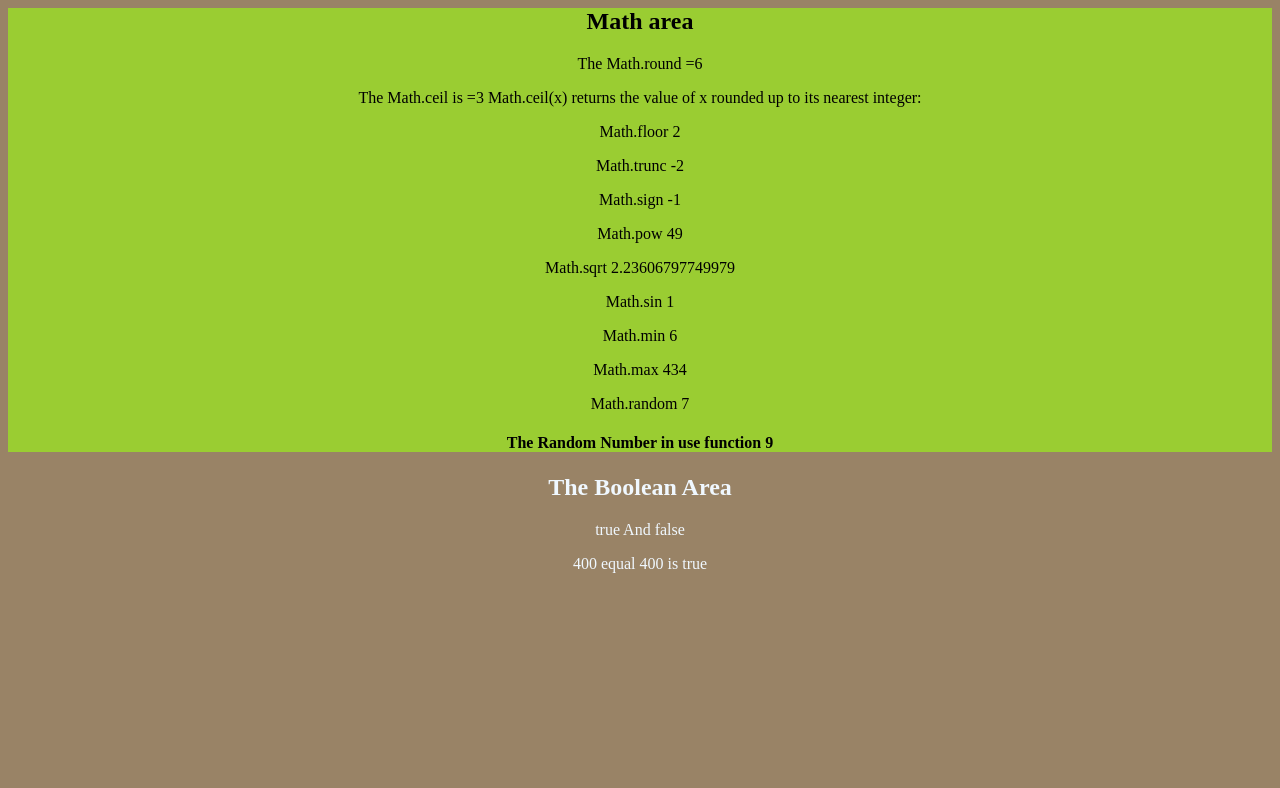
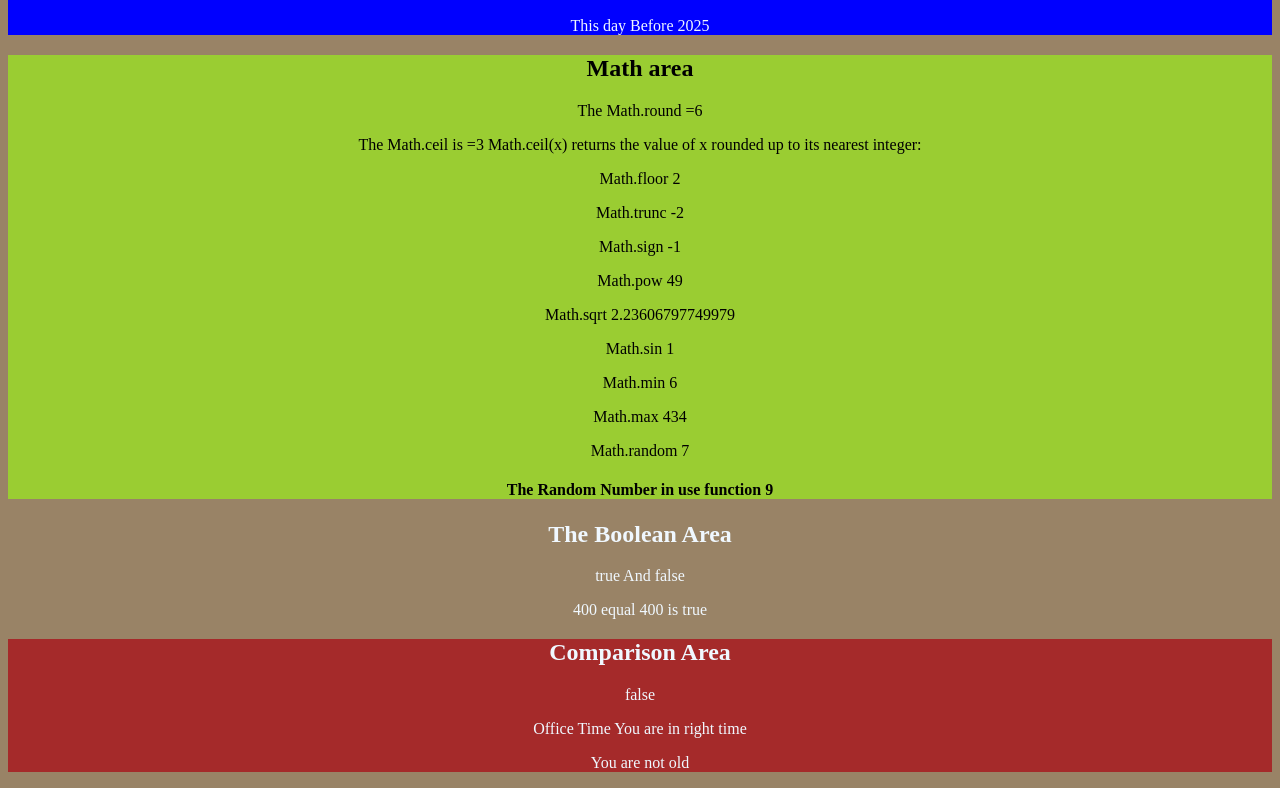
Before and after one commit to Fardin9721/Javascript_Practice, a plain HTML site: page index.html in a window 1280 px wide. Shown: the part 577-1365 px from the top of the page. Before the commit the page ends 1166 px from the top, so only its background shows below. Drawn offline with Linux system fonts and the light colour scheme.

Commit message:
Comperison

```diff
--- a/asstes/css/style.css
+++ b/asstes/css/style.css
@@ -2,6 +2,16 @@
     max-width: 1400px;
     margin: auto;
     text-align: center;
+}
+.btn{
+    background-color: darkcyan;
+    padding:10px 20px;
+    float: right;
+    margin: 10px 20px;
+    color: #fff;
+    font-size: 14px;
+    border: 1px solid #fff;
+    border-radius: 15px;
 }
 .sectionA{
     background-color: rgb(87, 87, 209);
@@ -19,13 +29,6 @@
     background-color: yellowgreen;
     color: #000;
 }
-.btn{
-    background-color: darkcyan;
-    padding:10px 20px;
-    float: right;
-    margin: 10px 20px;
-    color: #fff;
-    font-size: 14px;
-    border: 1px solid #fff;
-    border-radius: 15px;
+.comparison_area{
+    background-color: brown;
 }
--- a/asstes/js/test.js
+++ b/asstes/js/test.js
@@ -15,7 +15,6 @@ const leon ={
         console.log("Fontend Developer");
     },
 };
-
 
 leon.job();
 console.log(leon);
@@ -146,3 +145,21 @@ let boo = 400 ;
 let ood = 400 ;
 let yoo = boo==ood;
 document.getElementById('boo2').innerHTML ="400 equal 400 is "+ Boolean(yoo);
+// Comparison Area
+let comx = 5;
+let comy = "6";
+document.getElementById('com1').innerHTML =comx == comy;
+let inTime = 10.11;
+officeTime=(inTime<10.15)?"You are in right time" : "you are late";
+document.getElementById('com2').innerHTML = "Office Time "+officeTime;
+let dreamPC = 'no';
+console.log(dreamPC && "react" ? "you have dream pc" : " you don't have")
+let comAge = `8`;
+comAge = Number(comAge);
+if(isNaN(comAge)){
+    text3 ="I's Not A Number";
+}
+else{
+    text3 = comAge > 18 ? "You are Old" : "You are not old";
+}
+document.getElementById('com3').innerHTML =text3;
--- a/index.html
+++ b/index.html
@@ -10,6 +10,10 @@
 
 
     <div class="container">
+        <section class="Object_area">
+            <h1>Object Area</h1>
+            <p id="obj1"></p>
+        </section>
         <section class="sectionA">
             <button class="btn" id="btnd" onclick="timeShow()">Click ME for Update Time</button>
             <h2 class="phn">Phone Model</h2>
@@ -51,6 +55,12 @@
             <p id="boo1"></p>
             <p id="boo2"></p>
         </section>
+        <section class="comparison_area">
+            <h1>Comparison Area</h1>
+            <p id="com1"></p>
+            <p id="com2"> <br></p>
+            <p id="com3"></p>
+        </section>
     </div>
 
 
```
